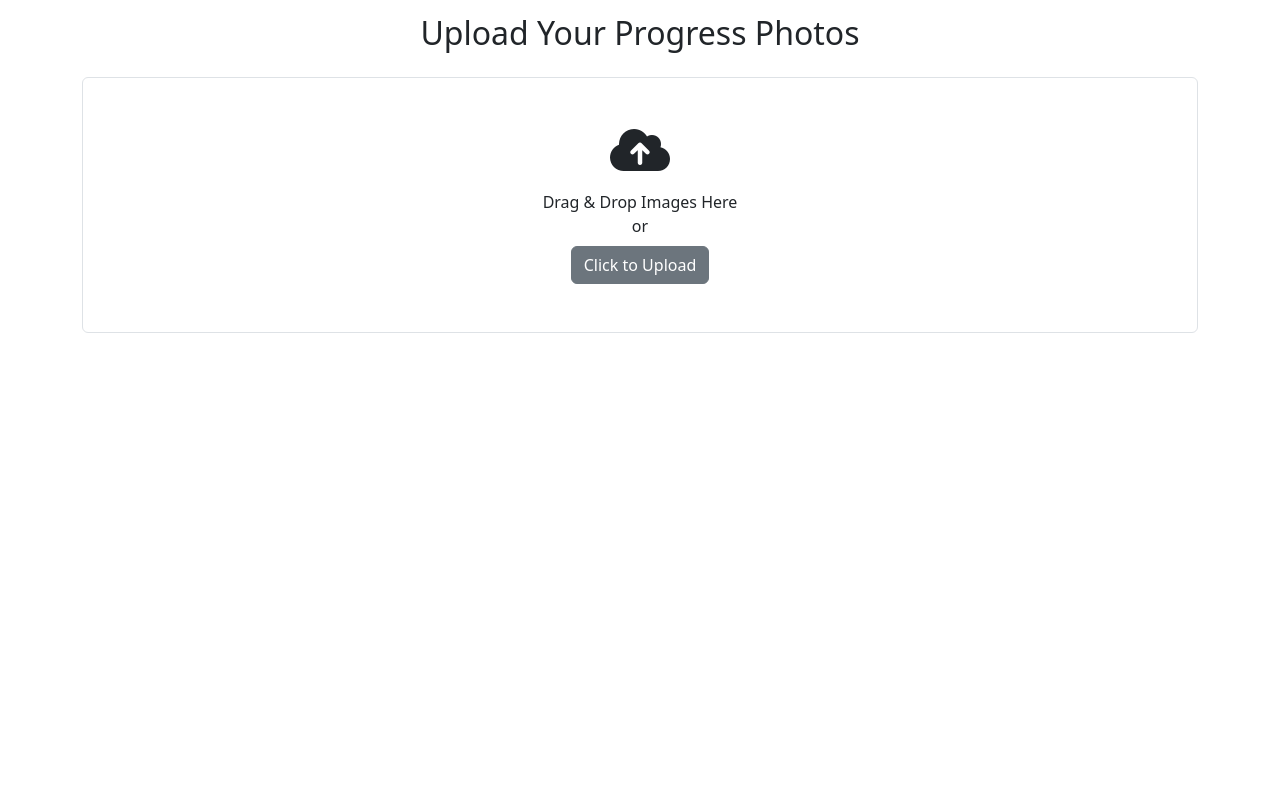
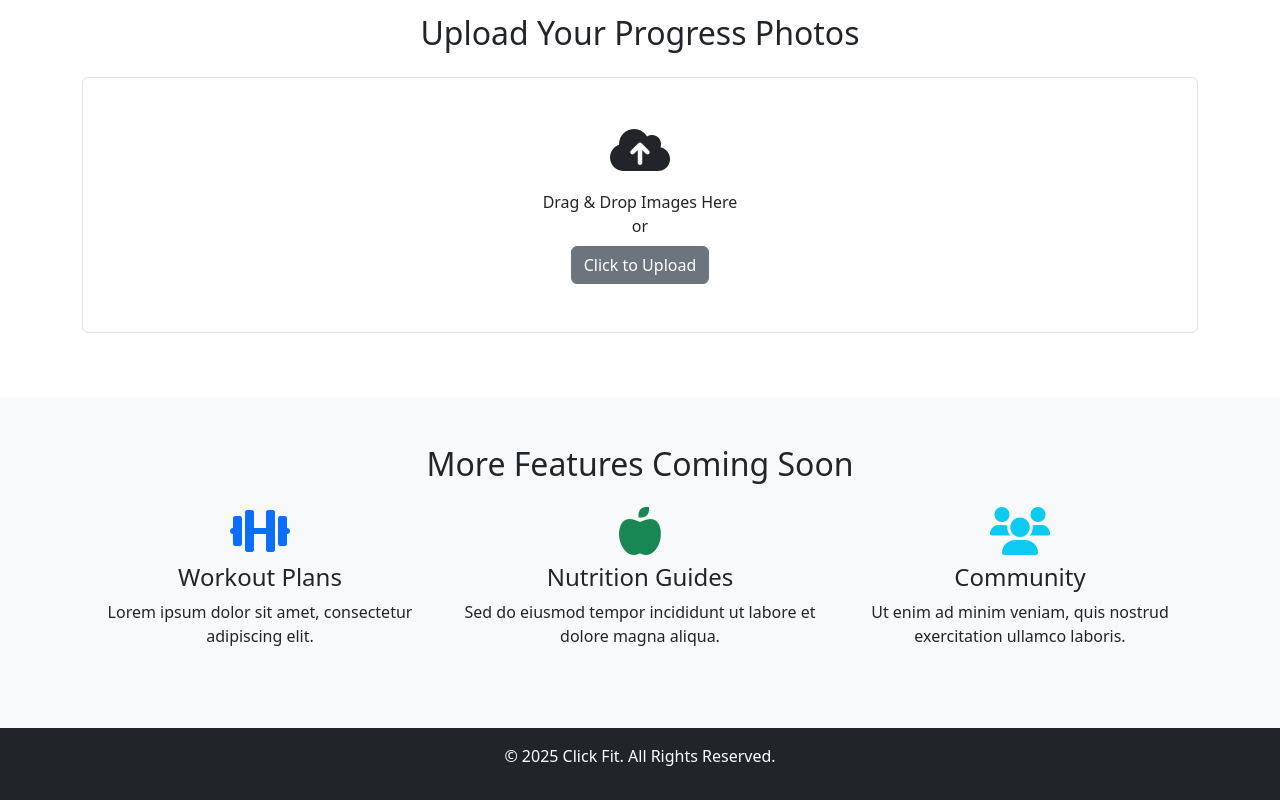
Before and after one commit to UsamaShahzad7/click-fit, a website: page index.html in a window 1280 px wide. Shown: the part 453-1253 px from the top of the page. Before the commit the page ends 850 px from the top, so only its background shows below. Drawn offline with nearby package versions, Linux system fonts and the light colour scheme.

Commit message:
Add some extra content

```diff
--- a/index.html
+++ b/index.html
@@ -75,6 +75,39 @@
                 </div>
             </div>
         </section>
+
+        <section id="placeholder-section" class="py-5 bg-light">
+            <div class="container">
+                <h2 class="text-center mb-4">More Features Coming Soon</h2>
+                <div class="row">
+                    <div class="col-md-4 text-center mb-3 slide-in-left">
+                        <i class="fas fa-dumbbell fa-3x text-primary mb-2"></i>
+                        <h4>Workout Plans</h4>
+                        <p>Lorem ipsum dolor sit amet, consectetur adipiscing elit.</p>
+                    </div>
+                    <div class="col-md-4 text-center mb-3 slide-in-bottom">
+                        <i class="fas fa-apple-alt fa-3x text-success mb-2"></i>
+                        <h4>Nutrition Guides</h4>
+                        <p>Sed do eiusmod tempor incididunt ut labore et dolore magna aliqua.</p>
+                    </div>
+                    <div class="col-md-4 text-center mb-3 slide-in-right">
+                        <i class="fas fa-users fa-3x text-info mb-2"></i>
+                        <h4>Community</h4>
+                        <p>Ut enim ad minim veniam, quis nostrud exercitation ullamco laboris.</p>
+                    </div>
+                </div>
+            </div>
+        </section>
+
+        <footer class="bg-dark text-white text-center py-3">
+            <div class="container">
+                <p>&copy; 2025 Click Fit. All Rights Reserved.</p>
+            </div>
+        </footer>
+
+        <script src="https://cdn.jsdelivr.net/npm/bootstrap@5.3.0/dist/js/bootstrap.bundle.min.js"></script>
+        <script src="https://code.jquery.com/jquery-3.6.0.min.js"></script>
+        <script src="js/script.js"></script>
     </body>
 
 </html>
```
Lines whose indentation alone changed are shown as unchanged.
